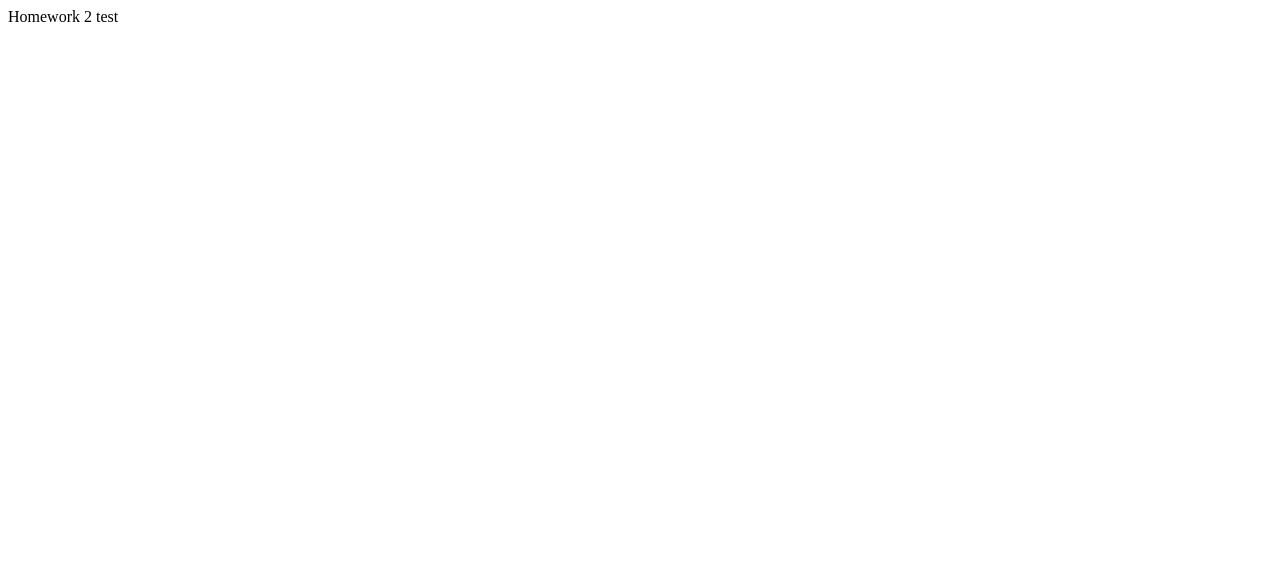
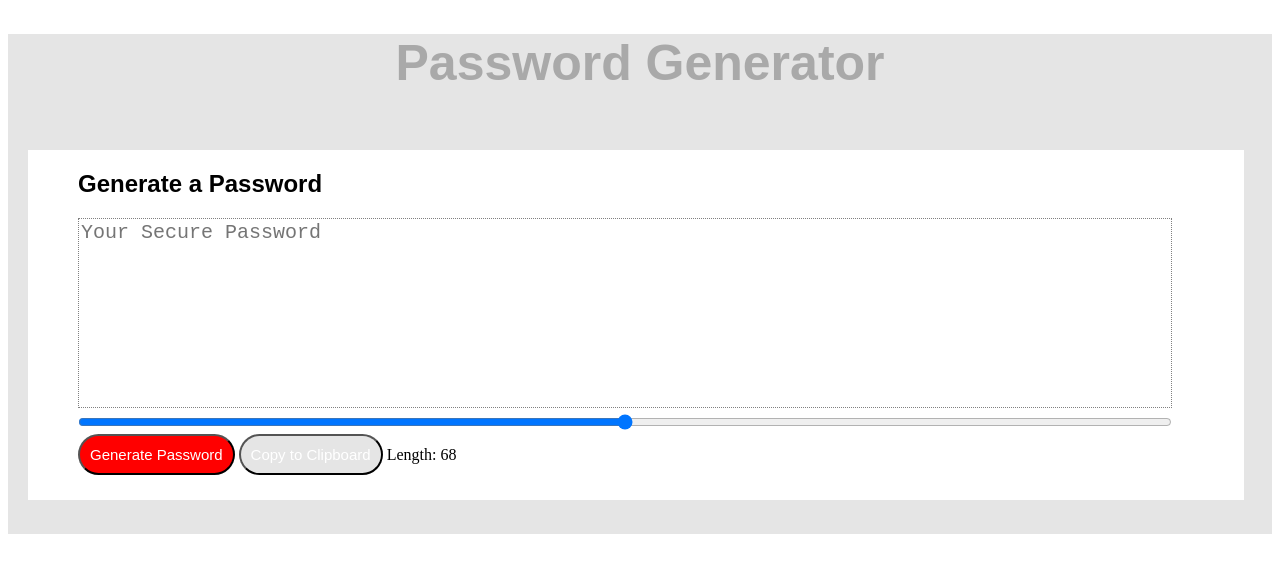
Before and after one commit to hkennedyvi/homework2.github.io, a plain HTML site: page index.html in a window 1280 px wide. Drawn offline with Linux system fonts and the light colour scheme.

Commit message:
Javascript added, HTML and CSS refined

```diff
--- a/index.html
+++ b/index.html
@@ -1 +1,38 @@
-Homework 2 test
+<!DOCTYPE html>
+<html lang="en">
+
+<head>
+    <meta charset="UTF-8" />
+    <meta name="viewport" content="width=device-width, initial-scale=1.0" />
+    <meta http-equiv="X-UA-Compatible" content="ie=edge" />
+    <link rel="stylesheet" href="style.css">
+    <title>Password Generator</title>
+</head>
+
+<body>
+    <header>
+        <h1>Password Generator</h1>
+    </header>
+    <div class="password-container">
+        <h2>Generate a Password</h2>
+        <textarea type="text" id="display" placeholder="Your Secure Password" rows="8" cols="175"></textarea>
+        <br>
+        <input type="range" min="8" max="128" name="slider" id="slider">
+        <br>
+        <button onclick="generate()" id="generate">Generate Password</button>
+        <button onclick="copyPassword()" id="copy">
+            Copy to Clipboard
+        </button>
+        <div id="length"></div>
+    </div>
+
+
+
+
+
+    <script src="script.js"></script>
+
+
+</body>
+
+</html>
--- /dev/null
+++ b/script.js
@@ -0,0 +1,45 @@
+//generate random password
+function generate(){
+
+    //set passsword length/complexity
+    var complexity = document.getElementById("slider").value;
+
+    //possible password values
+    var values = "ABCDEFGHIJKLMNOPQRSTUVWXYZabcdefghijklmnopqrstuvwxyz!@#$%^&*()";
+
+    var password = "";
+
+    //create for loop to choose password characters
+
+    for(var i = 0; i <= complexity; i++){
+        password = password + values.charAt(Math.floor(Math.random() * Math.floor(values.length - 1)));
+    }
+
+    //add password to textbox/display area
+    document.getElementById("display").value = password;
+}
+
+//set default length display of 68
+document.getElementById("length").innerHTML = "Length: 68";
+
+//function to set length based on slider position
+document.getElementById("slider").oninput = function(){
+
+    if(document.getElementById("slider").value > 0){
+        document.getElementById("length").innerHTML = "Length: " + document.getElementById("slider").value;
+    }
+
+    else{
+        document.getElementById("length").innerHTML = "Length: 1";
+    }
+}
+
+//fucntion to copy password to clipboard
+function copyPassword(){
+
+    document.getElementById("display").select();
+
+    document.execCommand("Copy");
+
+    alert("Password copied to clipboard");
+}
--- /dev/null
+++ b/style.css
@@ -0,0 +1,62 @@
+header {
+    width: 100%;
+    height: 500px;
+    background-color: #e5e5e5;
+    color: darkgrey;
+    text-align: center;
+    font-size: 25px;
+    position: relative;
+    font-family: Arial, Helvetica, sans-serif;
+}
+
+h2 {
+    margin-left: 50px;
+    font-family: Arial, Helvetica, sans-serif;
+}
+
+.password-container {
+    width: 95%;
+    height: 350px;
+    background-color: white;
+    position: absolute;
+    bottom: 200px;
+    top: 150px;
+    margin:0 20px;
+}
+
+#generate {
+    background-color: red;
+    color: white;
+    font-size: 15px;
+    padding: 10px;
+    border-radius: 25px;
+    margin-left: 50px;
+}
+
+#copy {
+    background-color: #e5e5e5;
+    color: white;
+    font-size: 15px;
+    padding: 10px;
+    border-radius: 25px;
+}
+
+#display {
+    border: dotted 1px grey;
+    width: 90%;
+    box-sizing: border-box;
+    resize: none;
+    margin: 0 auto;
+    margin-left: 50px;
+    font-size: 20px;
+}
+
+#slider {
+    width: 90%;
+    margin-left: 50px;
+}
+
+#length {
+    display: inline-block;
+    width: 100px;
+}
```
Also changed, not shown: 1 other file.
